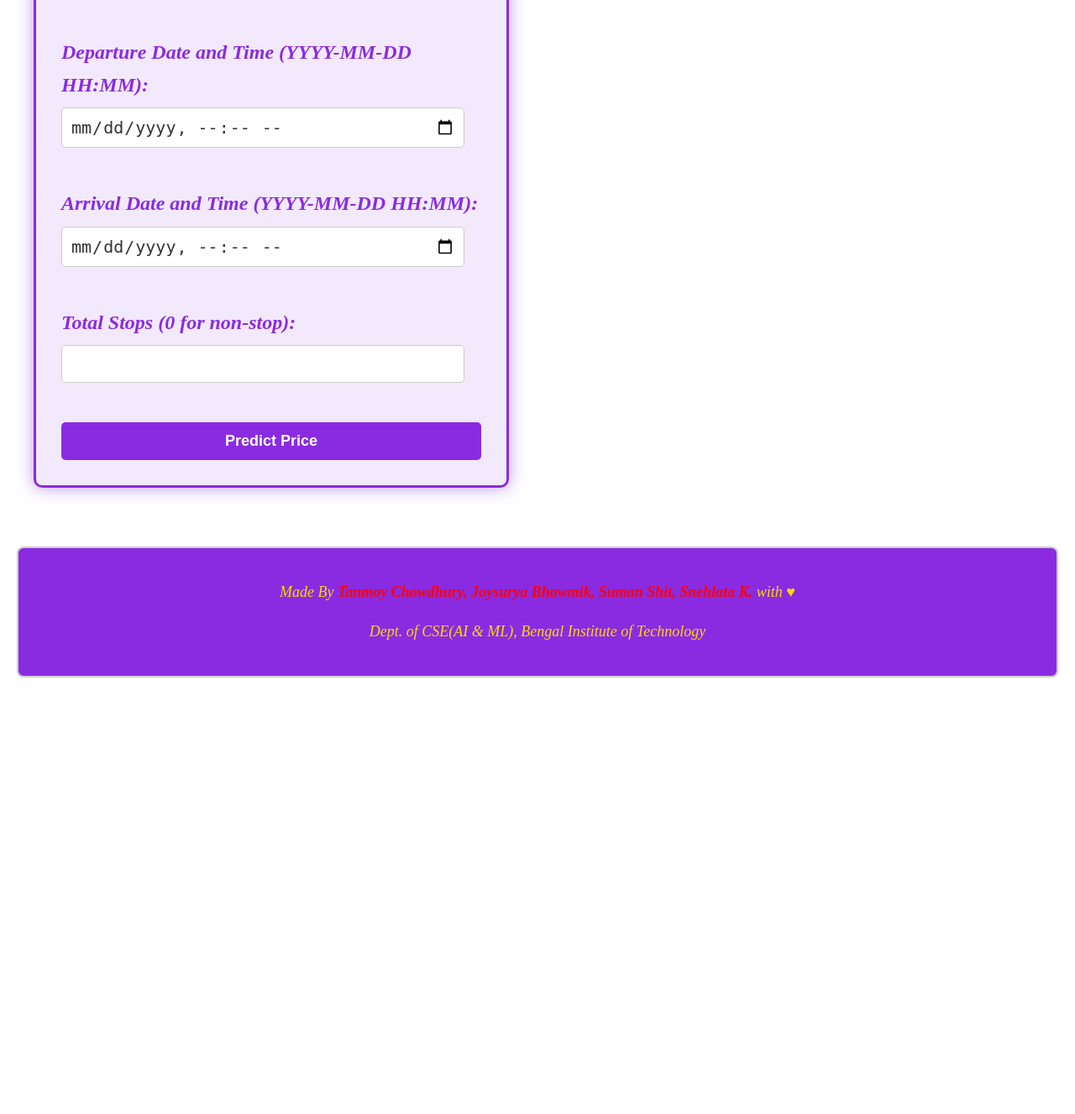
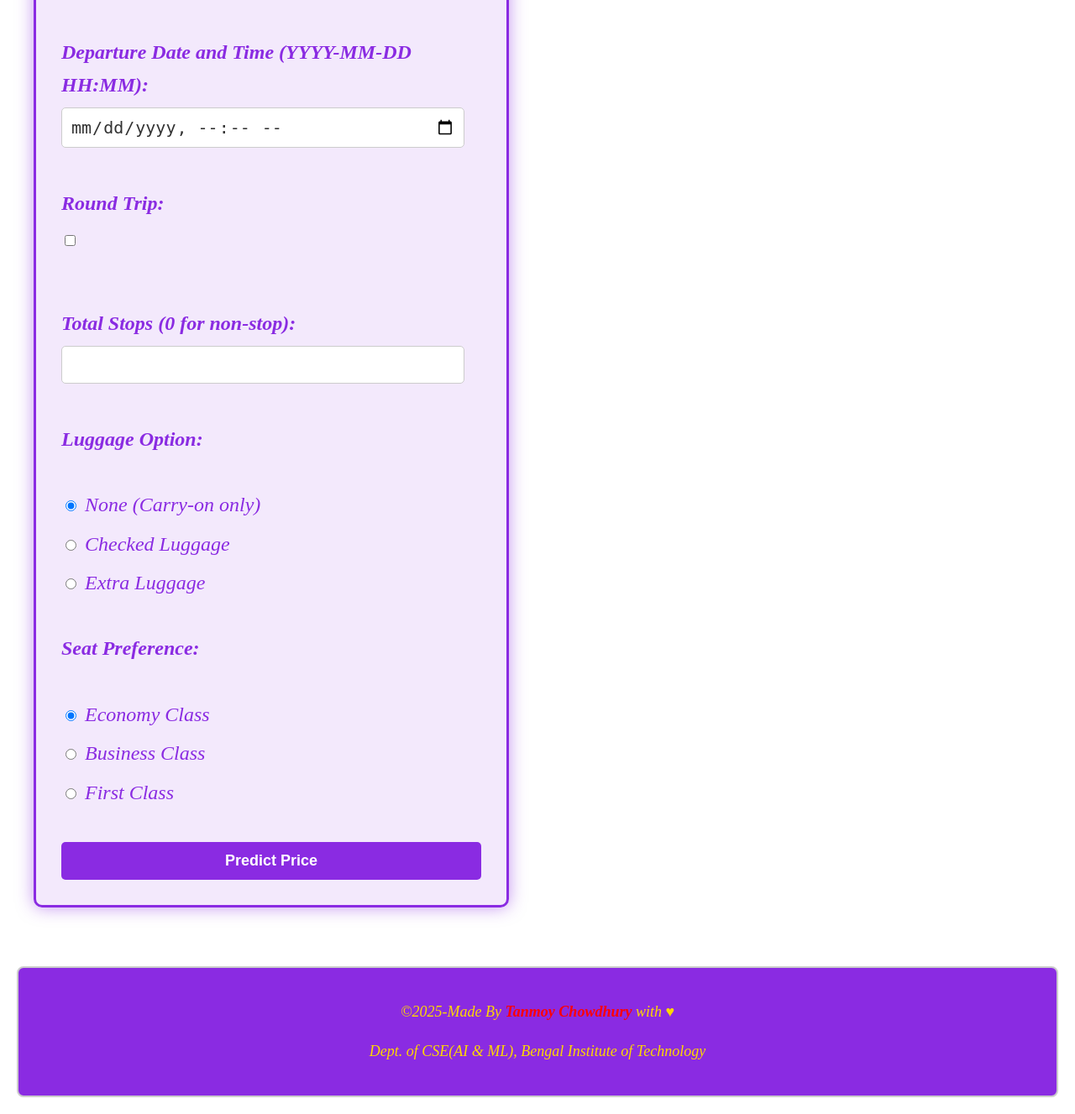
Before and after one commit to oncogenetanmoy/flight-price-predictor, a Flask app: page / in a window 1280 px wide. Shown: the part 859-2186 px from the top of the page at 84% size. Before the commit the page ends 1666 px from the top, so only its background shows below. Run offline with Flask 3, Linux system fonts and the light colour scheme; some web fonts are replaced.

Commit message:
Update index.html

```diff
--- a/templates/index.html
+++ b/templates/index.html
@@ -8,6 +8,14 @@
         @import url('https://fonts.googleapis.com/css2?family=STIX+Two+Text:ital@1&display=swap');
     </style>
     <link rel="stylesheet" href="{{ url_for('static', filename='css/style.css') }}">
+    <style>
+        /* Optional: Add some basic styling for the return date div */
+        .return-date-section {
+            margin-top: 15px;
+            border-top: 1px solid #ccc;
+            padding-top: 15px;
+        }
+    </style>
 </head>
 <body>
     <h1>Predict Flight Price</h1>
@@ -49,16 +57,61 @@
                     <input type="datetime-local" id="departure_datetime" name="departure_datetime" required>
                 </div>
                 <br>
+
+                {# --- Round Trip Checkbox (Moved Up) --- #}
                  <div>
+                    <label for="is_round_trip">Round Trip:</label>
+                    <input type="checkbox" id="is_round_trip" name="is_round_trip" value="yes">
+                </div>
+                <br>
+
+                {# --- Return Date and Time Input (Initially Hidden) --- #}
+                <div id="returnDateSection" class="return-date-section" style="display: none;"> {# Added ID and initial style #}
+                    <label for="return_datetime">Return Date and Time (YYYY-MM-DD HH:MM):</label>
+                    <input type="datetime-local" id="return_datetime" name="return_datetime"> {# Name changed to return_datetime #}
+                </div>
+                <br>
+
+                {# Removed Arrival Date and Time input #}
+               {# <div>
                    <label for="arrival_datetime">Arrival Date and Time (YYYY-MM-DD HH:MM):</label>
                    <input type="datetime-local" id="arrival_datetime" name="arrival_datetime" required>
                </div>
-                <br>
+               <br> #}
+
                <div>
                    <label for="total_stops">Total Stops (0 for non-stop):</label>
                    <input type="number" id="total_stops" name="total_stops" min="0" required>
                </div>
                <br>
+
+               {# --- Input Fields for Price Breakdown (relevant for new logic) --- #}
+
+               <div>
+                   <label>Luggage Option:</label><br>
+                   <input type="radio" id="luggage_none" name="luggage_option" value="none" checked>
+                   <label for="luggage_none">None (Carry-on only)</label><br>
+                   <input type="radio" id="luggage_checked" name="luggage_option" value="checked">
+                   <label for="luggage_checked">Checked Luggage</label><br>
+                   <input type="radio" id="luggage_extra" name="luggage_option" value="extra"> {# Corrected name attribute here #}
+                   <label for="luggage_extra">Extra Luggage</label><br>
+               </div>
+               <br>
+
+               <div>
+                   <label>Seat Preference:</label><br>
+                   <input type="radio" id="seat_economy" name="seat_preference" value="economy" checked>
+                   <label for="seat_economy">Economy Class</label><br>
+                   <input type="radio" id="seat_business" name="seat_business" value="business">
+                   <label for="seat_business">Business Class</label><br>
+                   <input type="radio" id="seat_first" name="seat_preference" value="first">
+                   <label for="seat_first">First Class</label><br>
+                   {# Add other classes like premium economy if needed #}
+               </div>
+               <br>
+
+               {# --- End of New Input Fields --- #}
+
                <button type="submit">Predict Price</button>
            </form>
        </div>
@@ -80,12 +133,56 @@
 
 
    <div class="team-info">
-        <p>Made By <span class="neon-green">Tanmoy Chowdhury, Joysurya Bhowmik, Suman Shit, Snehlata K.</span> with &hearts;</p>
+       <p> ©2025-Made By <span class="neon-green">Tanmoy Chowdhury</span> with &hearts;</p>
        <p>Dept. of CSE(AI & ML), Bengal Institute of Technology</p>
    </div>
 
-    <!-- Link to your JavaScript file -->
-    <script src="{{ url_for('static', filename='js/script.js') }}"></script>
+   <script>
+       // JavaScript for toggling images (if you have this functionality)
+       const images = document.querySelectorAll('.homepage-image');
+       let currentImageIndex = 0;
 
+       function showNextImage() {
+           // Check if images collection is valid before accessing elements
+           if (images && images.length > 0) {
+               images[currentImageIndex].classList.remove('active');
+               currentImageIndex = (currentImageIndex + 1) % images.length;
+               images[currentImageIndex].classList.add('active');
+           }
+       }
+
+       // Start the slideshow - change image every 5 seconds (adjust as needed)
+       // Check if images collection is valid before starting interval
+       if (images && images.length > 0) {
+            setInterval(showNextImage, 3000); // Adjusted interval slightly
+            // Initially show the first image
+            images[currentImageIndex].classList.add('active');
+       }
+
+
+       // --- JavaScript to show/hide Return Date based on Round Trip checkbox ---
+       const roundTripCheckbox = document.getElementById('is_round_trip');
+       const returnDateSection = document.getElementById('returnDateSection');
+       const returnDatetimeInput = document.getElementById('return_datetime');
+
+       // Function to toggle the visibility and required attribute of the return date input
+       function toggleReturnDateInput() {
+           if (roundTripCheckbox.checked) {
+               returnDateSection.style.display = 'block'; // Show the div
+               returnDatetimeInput.required = true; // Make the input required
+           } else {
+               returnDateSection.style.display = 'none'; // Hide the div
+               returnDatetimeInput.required = false; // Make the input not required
+               returnDatetimeInput.value = ''; // Clear the value when hidden
+           }
+       }
+
+       // Add event listener to the round trip checkbox
+       roundTripCheckbox.addEventListener('change', toggleReturnDateInput);
+
+       // Call the function once on page load to set initial state based on checkbox (if it's pre-checked)
+       toggleReturnDateInput();
+
+   </script>
 </body>
 </html>
```
Lines whose indentation alone changed are shown as unchanged.
